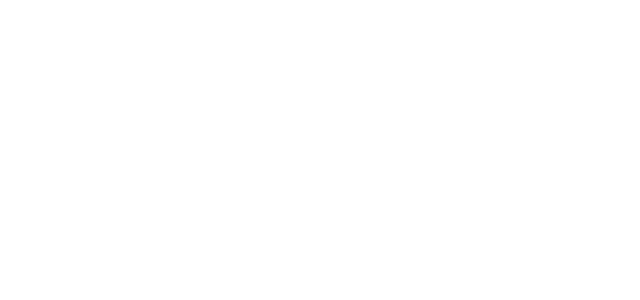
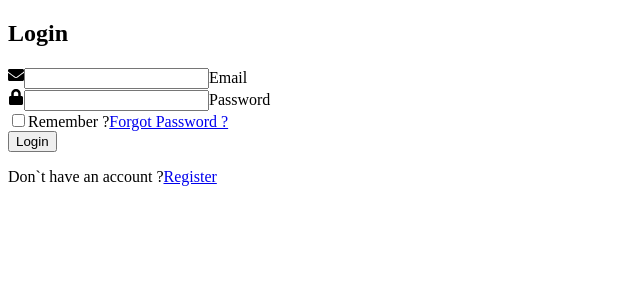
Before and after one commit to MobinaAbf/responsive-react-login, a React (Create React App) app: page / in a window 1280 px wide. Shown: the top 300 px of the page, without its empty margins (0-640 px from the left). Built offline with nearby package versions, Linux system fonts and the light colour scheme.

Commit message:
create a login form structure with jsx

```diff
--- a/package.json
+++ b/package.json
@@ -3,12 +3,14 @@
   "version": "0.1.0",
   "private": true,
   "dependencies": {
+    "@ionic/react": "^7.2.3",
     "@testing-library/jest-dom": "^5.17.0",
     "@testing-library/react": "^13.4.0",
     "@testing-library/user-event": "^13.5.0",
     "react": "^18.2.0",
     "react-dom": "^18.2.0",
-    "react-scripts": "5.0.1",
+    "react-icons": "^4.10.1",
+    "react-scripts": "^2.1.3",
     "web-vitals": "^2.1.4"
   },
   "scripts": {
--- a/src/App.js
+++ b/src/App.js
@@ -1,4 +1,8 @@
 import Loginform from './Loginform/Loginform';
+import React from 'react';
+// import { addOutline } from 'ionicons/icons'; // Import specific icons from the library
+// import { IonIcon } from '@ionic/react'; // Import IonIcon component
+
 
 function App() {
   return (
--- a/src/Loginform/Loginform.js
+++ b/src/Loginform/Loginform.js
@@ -1,7 +1,49 @@
 import './Loginform.css';
+import React from 'react';
+import {FaEnvelope} from 'react-icons/fa';
+import {FaLock} from 'react-icons/fa';
 
-const Loginform =() => {
 
+const Loginform = () => {
+  return (
+    <div className="container">
+      <div className="login-box">
+        <form>
+          <h2>Login</h2>
+          <div className="input-box">
+            <span className="icon">
+                <FaEnvelope/>
+            </span>
+            <input type="email" required />
+            <label>Email</label>
+          </div>
+          <div className="input-box">
+            <span className="icon">
+                <FaLock/>
+              </span>
+            <input type="password" required />
+            <label>Password</label>
+          </div>
+          <div className='remember-forgot'>
+            <label>
+                <input type='checkbox'/>
+                    Remember ?
+                <a href="#">Forgot Password ?</a>
+            </label>
+          </div>
+          <button type='submit'>Login</button>
+          <div className='register'>
+            <p>
+                Don`t have an account ?
+                <a href='#'>
+                    Register
+                </a>
+            </p>
+          </div>
+        </form>
+      </div>
+    </div>
+  );
 }
 
 export default Loginform;
```
Also changed, not shown: 1 other file (tests, documents, lock files or other folders).
